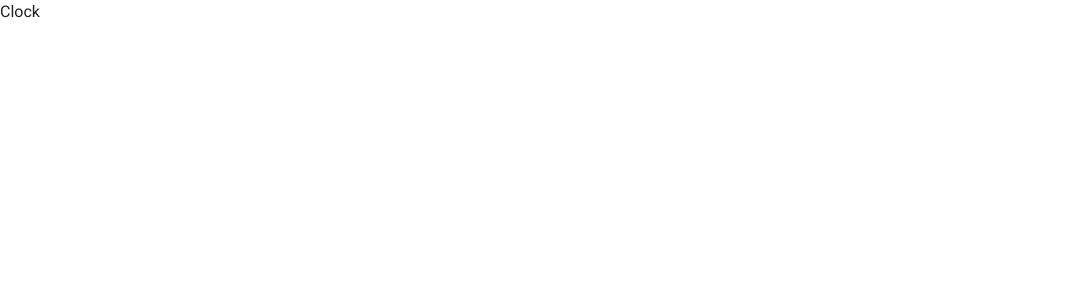
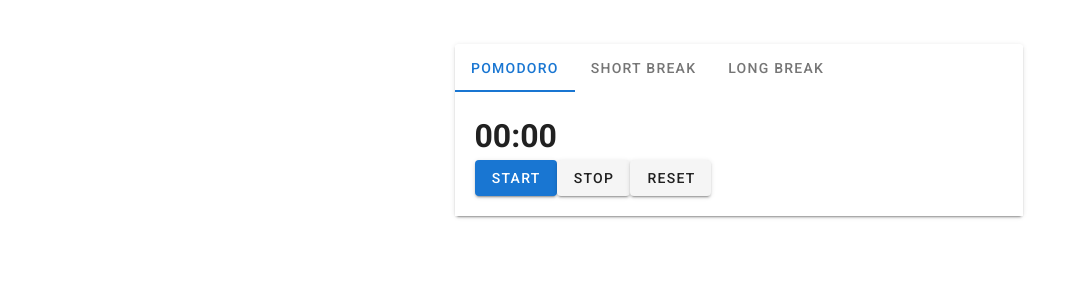
Before and after one commit to Brihadeeshrk/vue-pomodoro, a Vue app in the folder pomodoro-app/: page / in a window 1280 px wide. Shown: the top 300 px of the page, without its empty margins (0-1086 px from the left). Built offline with nearby package versions, Linux system fonts and the light colour scheme.

Commit message:
Vuetify Added

```diff
--- a/pomodoro-app/src/App.vue
+++ b/pomodoro-app/src/App.vue
@@ -1,8 +1,14 @@
 <template>
   <v-app>
-    <v-main>
-      <Pomodoro/>
-    </v-main>
+    <v-content>
+      <v-container>
+        <v-row>
+          <v-col sm="6" offset-sm="4">
+            <Pomodoro/>
+          </v-col>
+        </v-row>
+      </v-container>
+    </v-content>
   </v-app>
 </template>
 
--- a/pomodoro-app/src/components/Pomodoro.vue
+++ b/pomodoro-app/src/components/Pomodoro.vue
@@ -1,3 +1,38 @@
 <template>
-    <div> Clock </div>
+    <v-card class="mt-8">
+        <v-tabs v-model="timerType" >
+            <v-tab v-for="tab in tabTitles" :key="tab">
+                {{ tab }}
+            </v-tab>
+
+            <v-tabs-items v-model="timerType">
+                <v-tab-item>
+                    <v-card color="basil" flat class="pa-5">
+                        <h1> 00:00 </h1>
+
+                        <v-btn color="primary"> Start </v-btn>
+                        <v-btn> Stop </v-btn>
+                        <v-btn> Reset </v-btn>
+
+                    </v-card>
+                </v-tab-item>
+            </v-tabs-items>
+        </v-tabs>
+    </v-card>
 </template>
+
+<script>
+export default {
+    data() {
+        return {
+            timerType: 0,
+            tabTitles: ['Pomodoro', 'Short Break', 'Long Break']
+        }
+    }
+}
+</script>
+
+<style lang="sass" scoped>
+.v-card
+    width: 600px
+</style>
```
